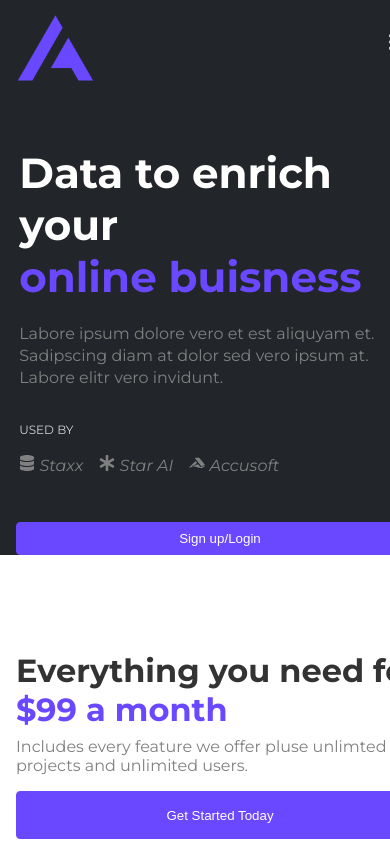
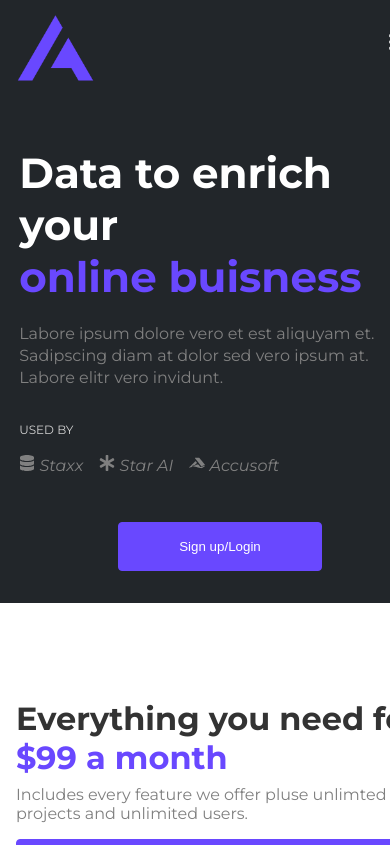
Before and after one commit to Youngpwd/react_router_v6_tutorial, a React (Create React App) app: page / in a window 390 px wide. Shown: the top 845 px of the page. Built offline with nearby package versions, Linux system fonts and the light colour scheme.

Commit message:
style form toggle button, added media query

```diff
--- a/src/components/Hero/Hero.css
+++ b/src/components/Hero/Hero.css
@@ -82,8 +82,8 @@
 }
 
 .hero .social-login {
-    display: flex;
-    justify-content: space-between;
+  display: flex;
+  justify-content: space-between;
 }
 
 .hero .social-login i {
@@ -94,7 +94,7 @@
   cursor: pointer;
 }
 
-.hero .social-login i:hover{
+.hero .social-login i:hover {
   background-color: var(--grey);
   border: 1px solid black;
 }
@@ -137,9 +137,25 @@ form input {
 }
 
 form button {
-  padding: .5rem;
+  padding: 0.5rem;
 }
 
+.hero .content button {
+  display: none;
+  width: 50%;
+  margin: 0 auto 2rem;
+  padding: 1rem;
+  position: relative;
+}
+
+.hero .col-2.active {
+  display: flex;
+}
+
+.hero .login-bttn.active {
+  background-color: red;
+  border: 1px solid black;
+}
 
 @media screen and (max-width: 960px) {
   .hero {
@@ -154,7 +170,7 @@ form button {
   }
   .hero .col-1 {
     height: 50vh;
-    padding: .2rem;
+    padding: 0.2rem;
     max-width: 100%;
   }
   .hero h1 {
@@ -163,5 +179,11 @@ form button {
   .hero .col-2 {
     padding: 1px;
     display: none;
+    height: 30vh;
+    margin: 5rem auto 8rem;
+  }
+
+  .hero .content button {
+    display: block;
   }
 }
```
